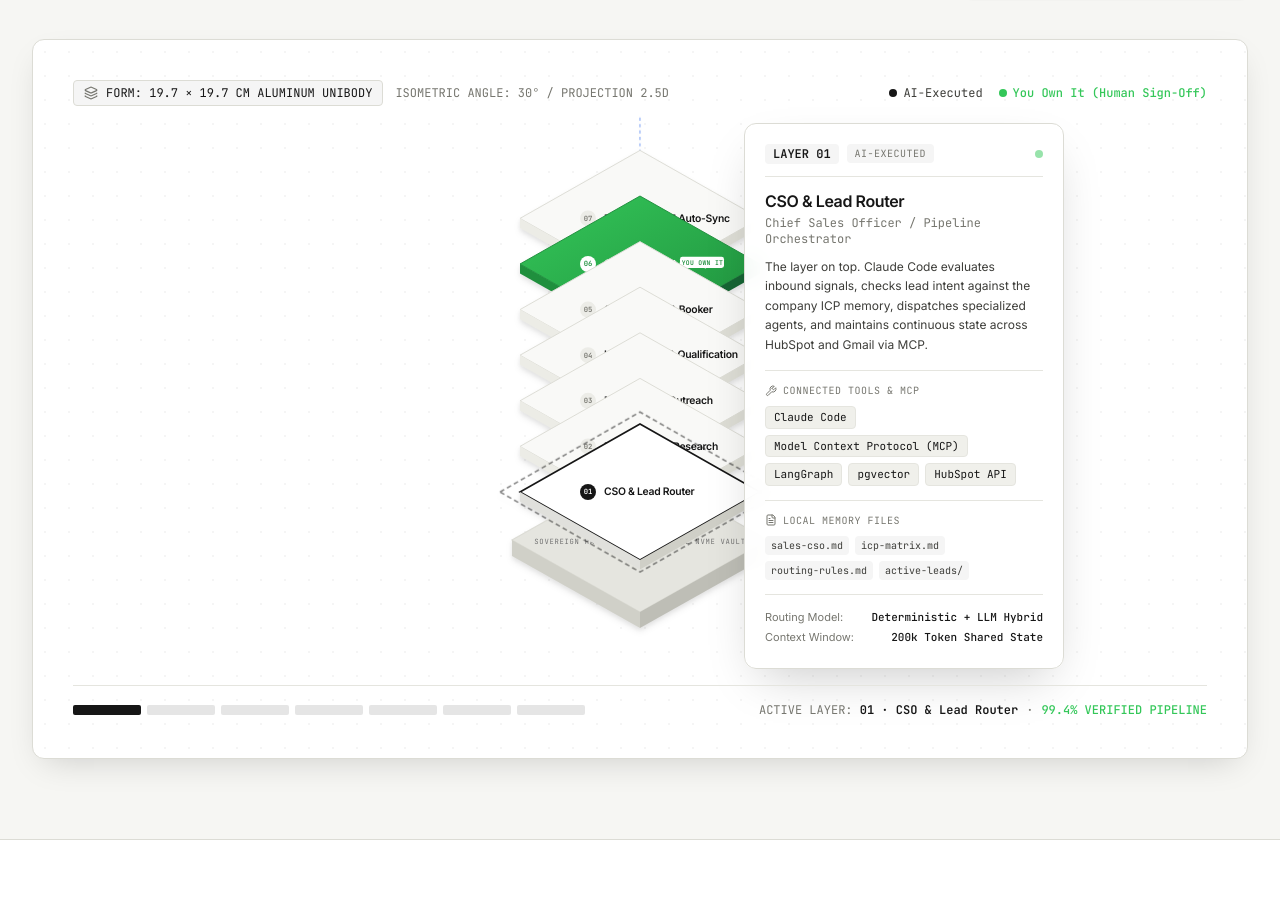
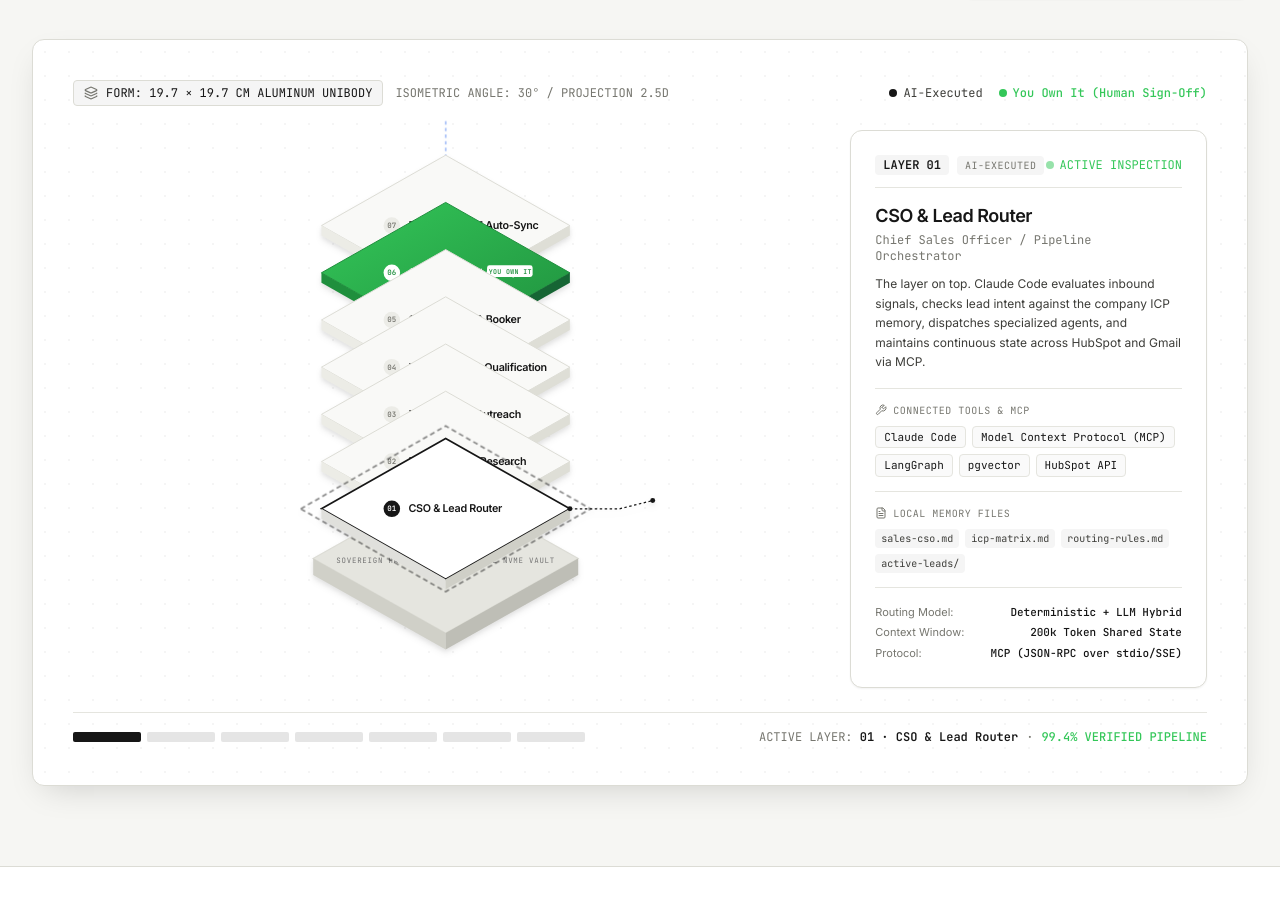
Before and after one commit to makumel/restructure-ai-sales, a React (Vite) app: page / in a window 1280 px wide. Shown: the part 1130-2036 px from the top of the page. Built offline with nearby package versions, Linux system fonts and the light colour scheme.

Commit message:
fix: eliminate layout overlap by converting IsometricStage to side-by-side 2-column grid

```diff
--- a/src/components/IsometricStage.tsx
+++ b/src/components/IsometricStage.tsx
@@ -141,11 +141,11 @@
             </div>
           </div>
 
-          <div className="relative z-10 my-auto flex items-center justify-center py-10">
-            <div className="relative w-full max-w-4xl h-[480px] flex items-center justify-center">
+          <div className="relative z-10 my-auto grid grid-cols-1 lg:grid-cols-12 gap-8 items-center py-6">
+            <div className="lg:col-span-7 xl:col-span-8 flex items-center justify-center w-full min-h-[440px] lg:min-h-[520px]">
               <svg
                 viewBox="0 0 900 600"
-                className="w-full h-full max-h-[500px] overflow-visible drop-shadow-md select-none"
+                className="w-full h-full max-h-[520px] overflow-visible drop-shadow-md select-none"
               >
                 <defs>
                   <linearGradient id="lidGrad" x1="0%" y1="0%" x2="100%" y2="100%">
@@ -307,7 +307,7 @@
                       {isSelected && (
                         <g className="pointer-events-none">
                           <polyline
-                            points="150,0 210,0 260,-20"
+                            points="150,0 210,0 250,-10"
                             fill="none"
                             stroke={isHumanCore ? '#34c759' : '#161616'}
                             strokeWidth="1.5"
@@ -315,16 +315,18 @@
                             className="dark:stroke-neutral-400"
                           />
                           <circle cx="150" cy="0" r="3" fill={isHumanCore ? '#34c759' : '#161616'} />
-                          <circle cx="260" cy="-20" r="3" fill={isHumanCore ? '#34c759' : '#161616'} />
+                          <circle cx="250" cy="-10" r="3" fill={isHumanCore ? '#34c759' : '#161616'} />
                         </g>
                       )}
                     </g>
                   );
                 })}
               </svg>
+            </div>
 
+            <div className="lg:col-span-5 xl:col-span-4 w-full">
               <div
-                className="absolute right-2 sm:right-4 lg:right-6 bottom-2 lg:bottom-auto lg:top-1/2 lg:-translate-y-1/2 w-72 sm:w-80 max-w-[calc(100vw-2.5rem)] bg-white/95 dark:bg-neutral-900/95 backdrop-blur-md border border-line dark:border-line-dark rounded-xl p-4 sm:p-5 shadow-float pointer-events-auto transition-all z-20"
+                className="w-full bg-white dark:bg-neutral-900 border border-line dark:border-line-dark rounded-xl p-5 sm:p-6 shadow-sm transition-all"
                 aria-live="polite"
                 aria-atomic="true"
               >
@@ -341,11 +343,14 @@
                       {activeAgent.controlType}
                     </span>
                   </div>
-                  <span className="w-2 h-2 rounded-full bg-reese-green animate-pulse"></span>
+                  <div className="flex items-center gap-1.5 text-xs font-mono text-reese-green">
+                    <span className="w-2 h-2 rounded-full bg-reese-green animate-pulse"></span>
+                    <span>ACTIVE INSPECTION</span>
+                  </div>
                 </div>
 
-                <div className="mt-3">
-                  <h3 className="text-base font-semibold text-ink dark:text-white tracking-tight">
+                <div className="mt-3.5">
+                  <h3 className="text-lg font-semibold text-ink dark:text-white tracking-tight">
                     {activeAgent.title}
                   </h3>
                   <p className="text-xs text-ink-mute font-mono mt-0.5">
@@ -357,7 +362,7 @@
                   {activeAgent.longDescription}
                 </p>
 
-                <div className="mt-4 pt-3 border-t border-line-soft dark:border-line-dark">
+                <div className="mt-4 pt-3.5 border-t border-line-soft dark:border-line-dark">
                   <div className="text-[10px] font-mono uppercase tracking-wider text-ink-mute mb-2 flex items-center gap-1.5">
                     <Wrench className="w-3 h-3 text-ink-mute" />
                     Connected Tools & MCP
@@ -366,7 +371,7 @@
                     {activeAgent.tools.map((tool) => (
                       <span
                         key={tool}
-                        className="text-[11px] font-mono px-2 py-0.5 rounded border border-line-soft dark:border-line-dark bg-canvas-subtle dark:bg-neutral-800 text-ink dark:text-ink-light"
+                        className="text-[11px] font-mono px-2 py-0.5 rounded border border-line-soft dark:border-line-dark bg-neutral-50 dark:bg-neutral-800 text-ink dark:text-ink-light"
                       >
                         {tool}
                       </span>
@@ -374,7 +379,7 @@
                   </div>
                 </div>
 
-                <div className="mt-3.5 pt-3 border-t border-line-soft dark:border-line-dark">
+                <div className="mt-3.5 pt-3.5 border-t border-line-soft dark:border-line-dark">
                   <div className="text-[10px] font-mono uppercase tracking-wider text-ink-mute mb-2 flex items-center gap-1.5">
                     <FileText className="w-3 h-3 text-ink-mute" />
                     Local Memory Files
@@ -388,8 +393,8 @@
                   </div>
                 </div>
 
-                <div className="mt-3.5 pt-3 border-t border-line-soft dark:border-line-dark text-[11px]">
-                  {activeAgent.specs.slice(0, 2).map(([label, val]) => (
+                <div className="mt-3.5 pt-3.5 border-t border-line-soft dark:border-line-dark text-[11px]">
+                  {activeAgent.specs.slice(0, 3).map(([label, val]) => (
                     <div key={label} className="flex justify-between py-0.5">
                       <span className="text-ink-mute">{label}:</span>
                       <span className="font-mono text-ink dark:text-ink-light font-medium">{val}</span>
@@ -422,7 +427,6 @@
               <span className="text-reese-green font-medium">99.4% VERIFIED PIPELINE</span>
             </div>
           </div>
-
         </div>
       </div>
     </section>
```
